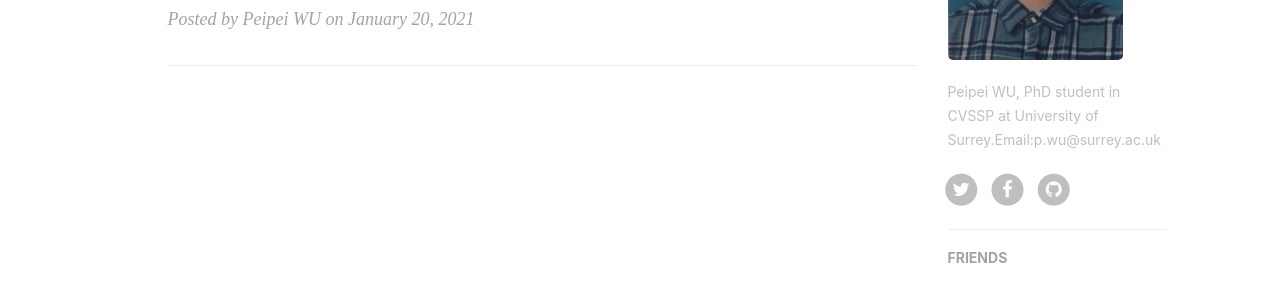
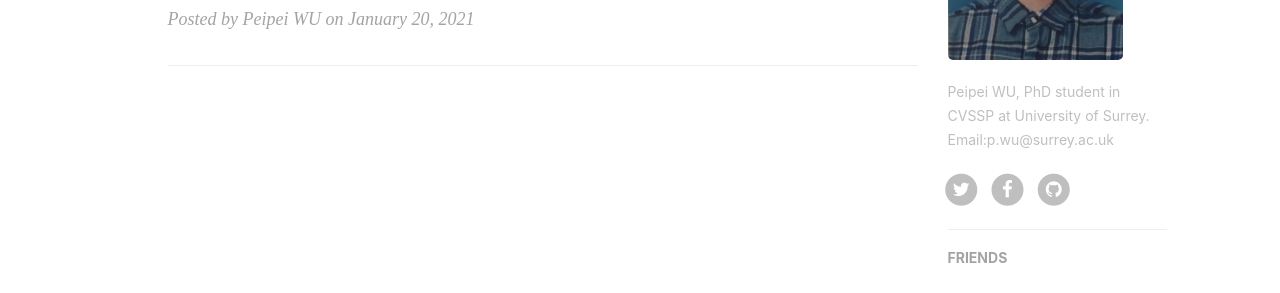
Before and after one commit to PaulWU1996/PaulWU1996.github.io, a Jekyll site: the page built from index.html, in a window 1280 px wide. Shown: the part 725-1018 px from the top of the page. Built offline with Jekyll 4.4.1, drawn with Linux system fonts in a browser that asks for light colours; nearby versions of some CDN libraries; the list of posts is cut into pages by our own code; comment, search, counter and statistics services are not loaded.

Commit message:
Update _config.yml

```diff
--- a/_config.yml
+++ b/_config.yml
@@ -78,7 +78,7 @@ netease_comment: false # no Netease support
 
 # Sidebar settings
 sidebar: true                           # whether or not using Sidebar.
-sidebar-about-description: "Peipei WU, PhD student in CVSSP at University of Surrey.Email:p.wu@surrey.ac.uk"
+sidebar-about-description: "Peipei WU, PhD student in CVSSP at University of Surrey.<br>Email:p.wu@surrey.ac.uk"
 sidebar-avatar: /img/sidebar_myself.JPG      # use absolute URL, seeing it's used in both `/` and `/about/`
 
 
```
